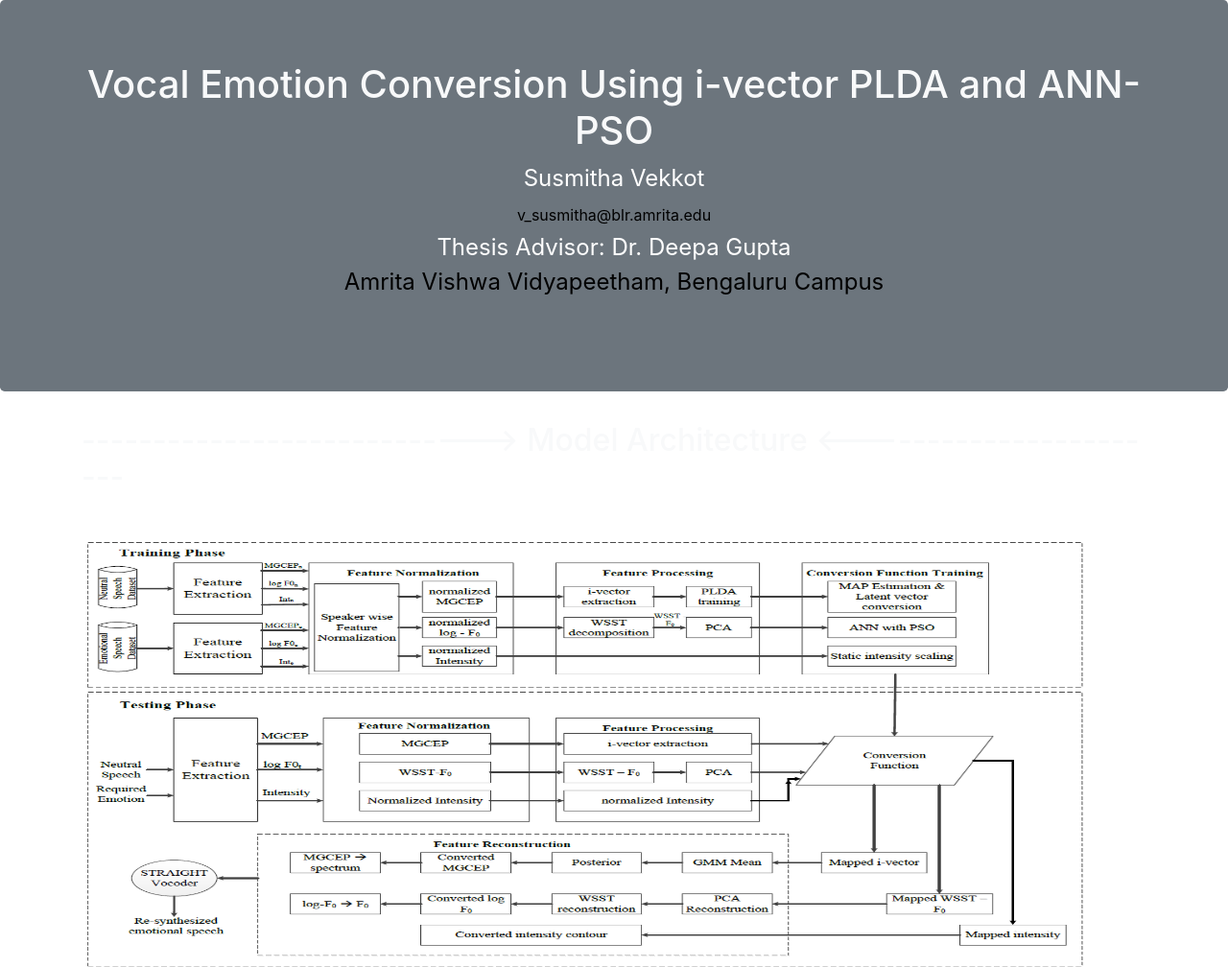
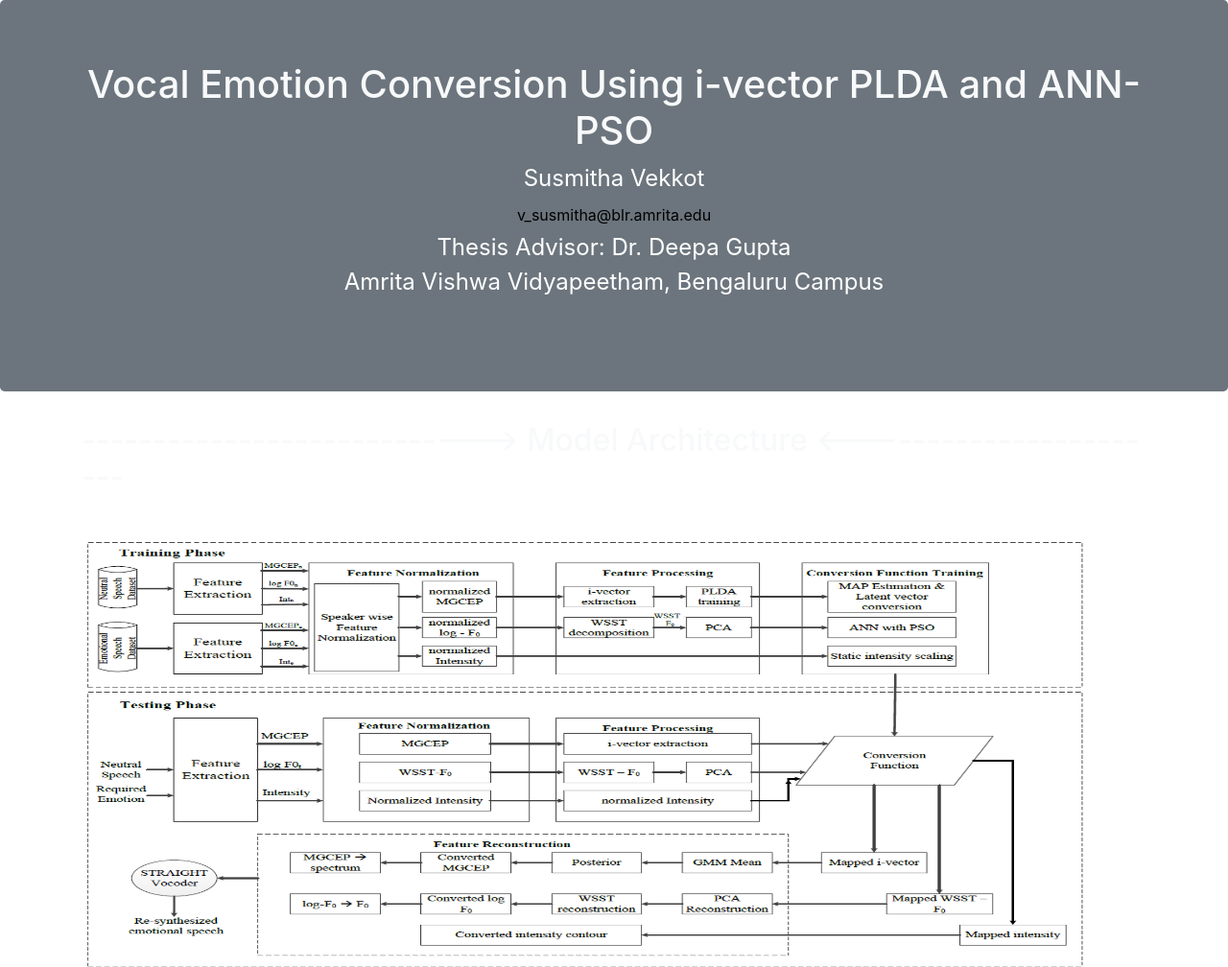
Before and after one commit to renju-pillai/ThesisFinal, a plain HTML site: page index.html in a window 1280 px wide. Shown: the top 1008 px of the page at 96% size. Drawn offline with nearby package versions, Linux system fonts and the light colour scheme.

Commit message:
Update index.html

```diff
--- a/index.html
+++ b/index.html
@@ -50,7 +50,7 @@
             <font size=5><span style="color:#FFFFFF"> Susmitha Vekkot </br>
              <font size=3><span style="color:#000000"> v_susmitha@blr.amrita.edu <br>
                <font size=5><span style="color:#FFFFFF"> Thesis Advisor: Dr. Deepa Gupta </br>
-            </font><font size=5>Amrita Vishwa Vidyapeetham, Bengaluru Campus <br>
+                 <font size=5><span style="color:#FFFFFF"> Amrita Vishwa Vidyapeetham, Bengaluru Campus </br>
             <p>
               <div class="row">
               </div>
```
